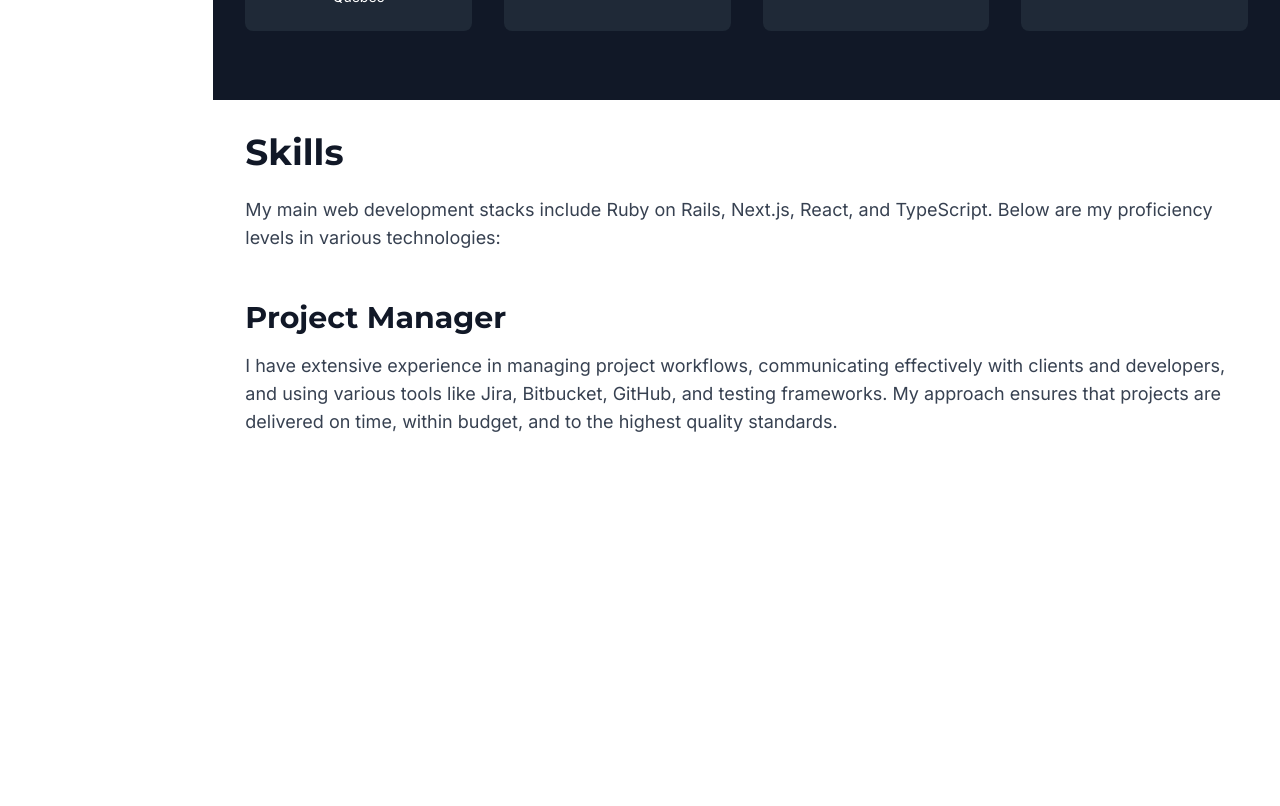
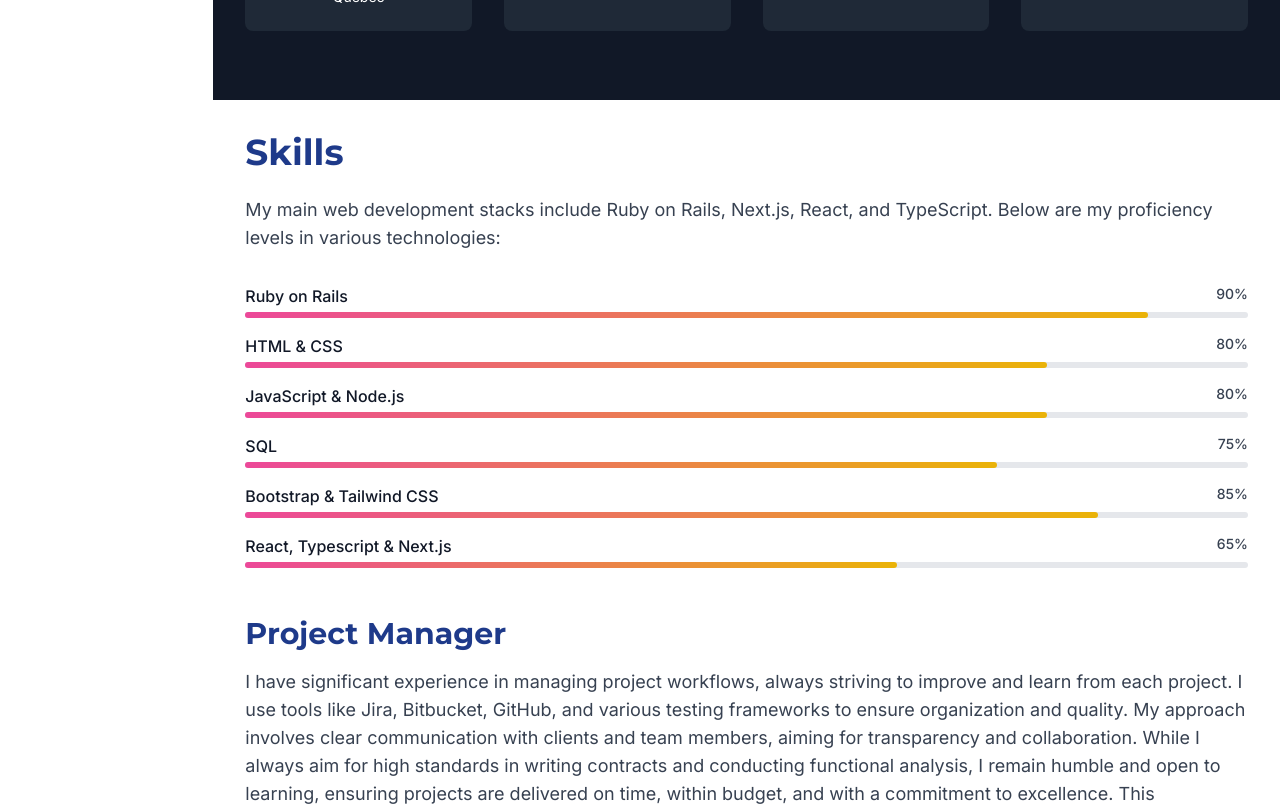
Before and after one commit to simprogramming/leiva-programming, a Next.js app: page / in a window 1280 px wide. Shown: the part 2300-3106 px from the top of the page. Built offline with nearby package versions, Linux system fonts and the light colour scheme.

Commit message:
Update Skills.tsx

```diff
--- a/src/app/components/Skills.tsx
+++ b/src/app/components/Skills.tsx
@@ -1,21 +1,42 @@
-
+"use client";
 
 function Skills() {
+  const skills = [
+    { name: "Ruby on Rails", value: 90 },
+    { name: "HTML & CSS", value: 80 },
+    { name: "JavaScript & Node.js", value: 80 },
+    { name: "SQL", value: 75 },
+    { name: "Bootstrap & Tailwind CSS", value: 85 },
+    { name: "React, Typescript & Next.js", value: 65 },
+  ];
+
   return (
     <section id="skills" className="h-screen bg-white p-8">
       <div className="max-w-7xl mx-auto">
-        <h2 className="text-4xl font-bold text-gray-900 mb-6">Skills</h2>
+        <h2 className="text-4xl font-bold text-blue-900 mb-6">Skills</h2>
         <p className="text-lg text-gray-700 mb-8">
           My main web development stacks include Ruby on Rails, Next.js, React, and TypeScript. Below are my proficiency levels in various technologies:
         </p>
         <div className="space-y-4 text-black">
-
+          {skills.map((skill, index) => (
+            <div key={index}>
+              <div className="flex justify-between mb-1">
+                <span className="text-base font-medium text-gray-900">{skill.name}</span>
+                <span className="text-sm font-medium text-gray-700">{skill.value}%</span>
+              </div>
+              <div className="w-full bg-gray-200 rounded-full h-1.5 dark:bg-gray-700">
+                <div
+                  className="bg-gradient-to-r from-pink-500 to-yellow-500 h-1.5 rounded-full"
+                  style={{ width: `${skill.value}%` }}
+                ></div>
+              </div>
+            </div>
+          ))}
         </div>
         <div className="mt-12">
-          <h3 className="text-3xl font-semibold text-gray-900 mb-4">Project Manager</h3>
+          <h3 className="text-3xl font-semibold text-blue-900 mb-4">Project Manager</h3>
           <p className="text-lg text-gray-700 mb-4">
-            I have extensive experience in managing project workflows, communicating effectively with clients and developers, and using various tools like Jira, Bitbucket, GitHub, and testing frameworks. My approach ensures that projects are delivered on time, within budget, and to the highest quality standards.
-          </p>
+            I have significant experience in managing project workflows, always striving to improve and learn from each project. I use tools like Jira, Bitbucket, GitHub, and various testing frameworks to ensure organization and quality. My approach involves clear communication with clients and team members, aiming for transparency and collaboration. While I always aim for high standards in writing contracts and conducting functional analysis, I remain humble and open to learning, ensuring projects are delivered on time, within budget, and with a commitment to excellence. This continuous learning mindset allows me to adapt and grow, making me a valuable addition to any tech team.          </p>
         </div>
       </div>
     </section>
```
